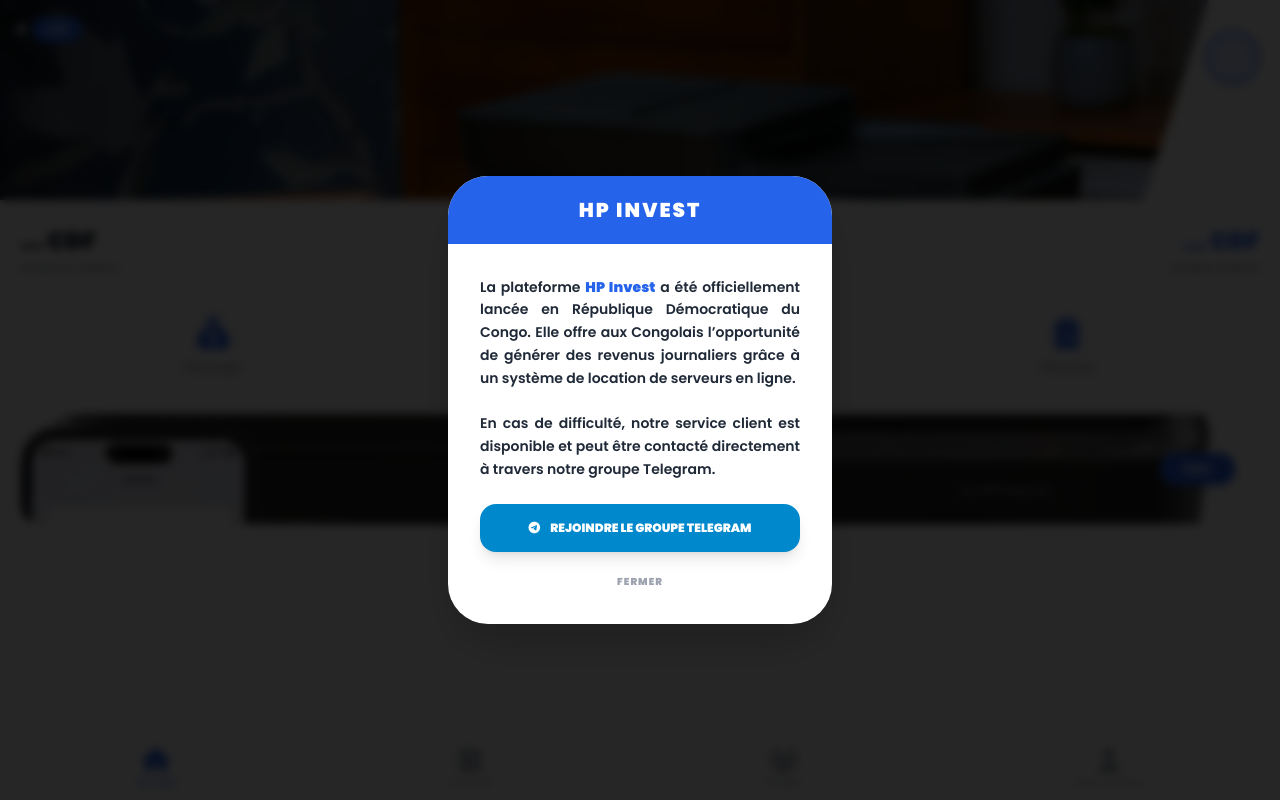
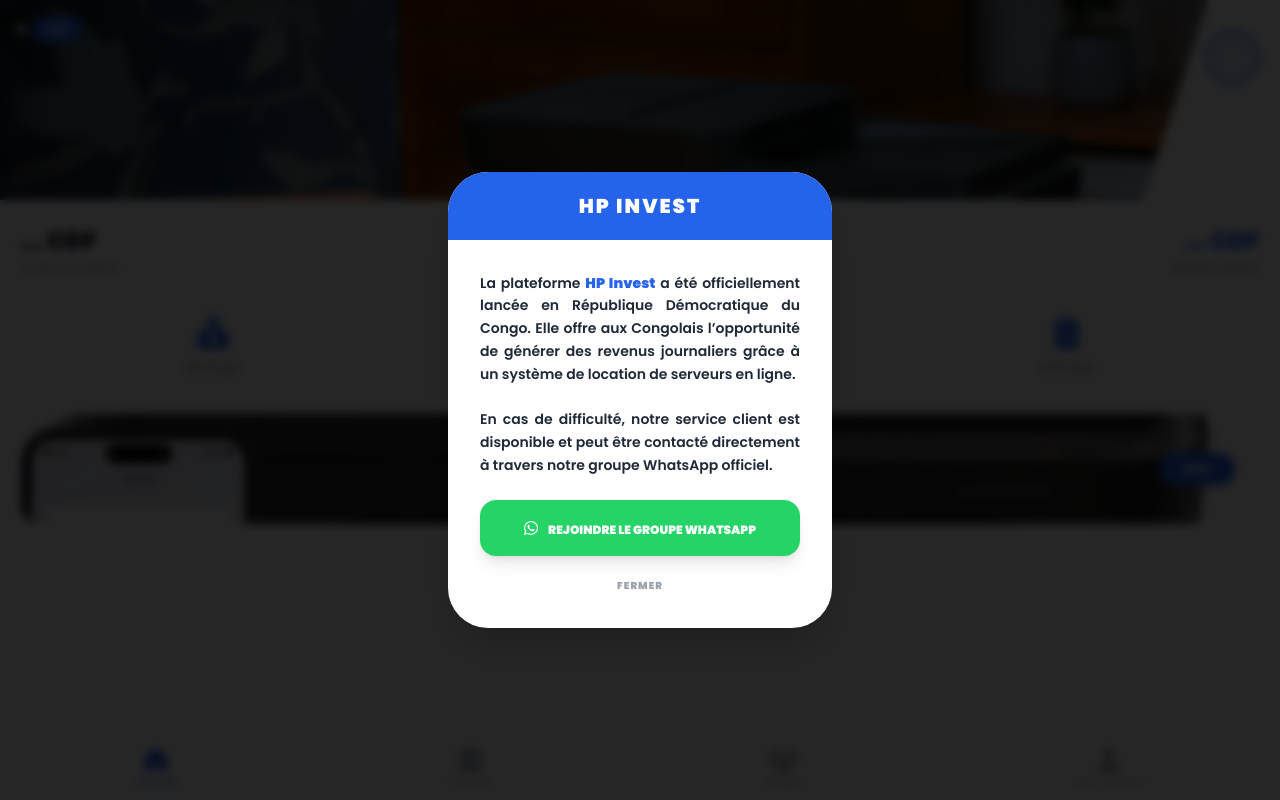
Before and after one commit to axiosiss/.com-hp, a plain HTML site: page dashboard.html in a window 1280 px wide. Drawn offline with nearby package versions, Linux system fonts and the light colour scheme; no server answers; sample sign-in values are in the browser's storage.

Commit message:
Update dashboard.html

```diff
--- a/dashboard.html
+++ b/dashboard.html
@@ -76,10 +76,10 @@
                 <p class="text-gray-800 text-sm font-semibold leading-relaxed mb-6 text-justify">
                     La plateforme <span class="font-black text-blue-600">HP Invest</span> a été officiellement lancée en République Démocratique du Congo. Elle offre aux Congolais l’opportunité de générer des revenus journaliers grâce à un système de location de serveurs en ligne.
                     <br><br>
-                    En cas de difficulté, notre service client est disponible et peut être contacté directement à travers notre groupe Telegram.
+                    En cas de difficulté, notre service client est disponible et peut être contacté directement à travers notre groupe WhatsApp officiel.
                 </p>
-                <a href="https://t.me/+sF_ydkw7f-M1NjQ0" class="block w-full bg-[#0088cc] text-white font-black py-4 rounded-2xl mb-4 text-center shadow-lg uppercase text-xs">
-                    <i class="fab fa-telegram-plane mr-2"></i> Rejoindre le Groupe Telegram
+                <a href="https://chat.whatsapp.com/DsCunfycojmHx3oqLbKGGb?mode=gi_t" target="_blank" class="block w-full bg-[#25D366] text-white font-black py-4 rounded-2xl mb-4 text-center shadow-lg uppercase text-xs">
+                    <i class="fab fa-whatsapp mr-2 text-base"></i> Rejoindre le Groupe WhatsApp
                 </a>
                 <button onclick="document.getElementById('modal').style.display='none'" class="w-full text-[10px] font-black text-gray-400 uppercase tracking-widest hover:text-blue-600">Fermer</button>
             </div>
```
